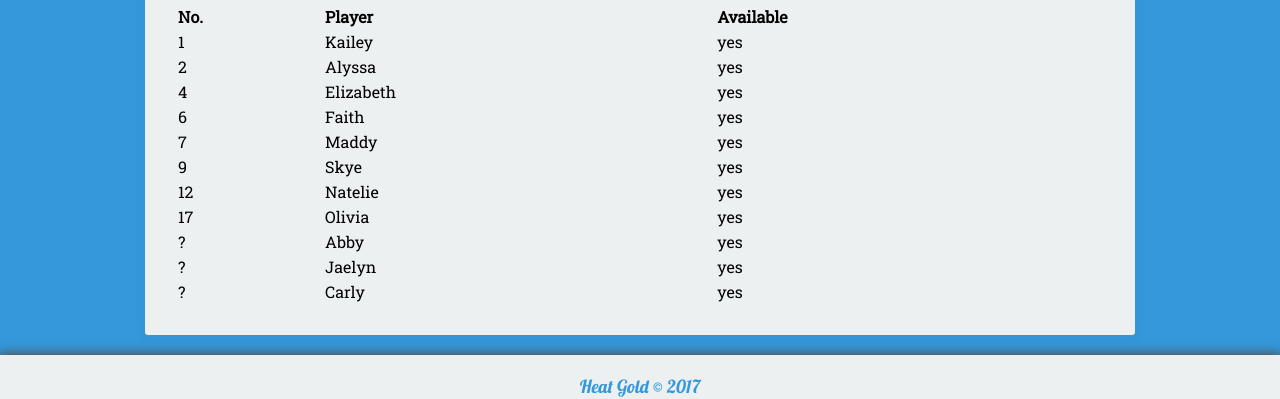
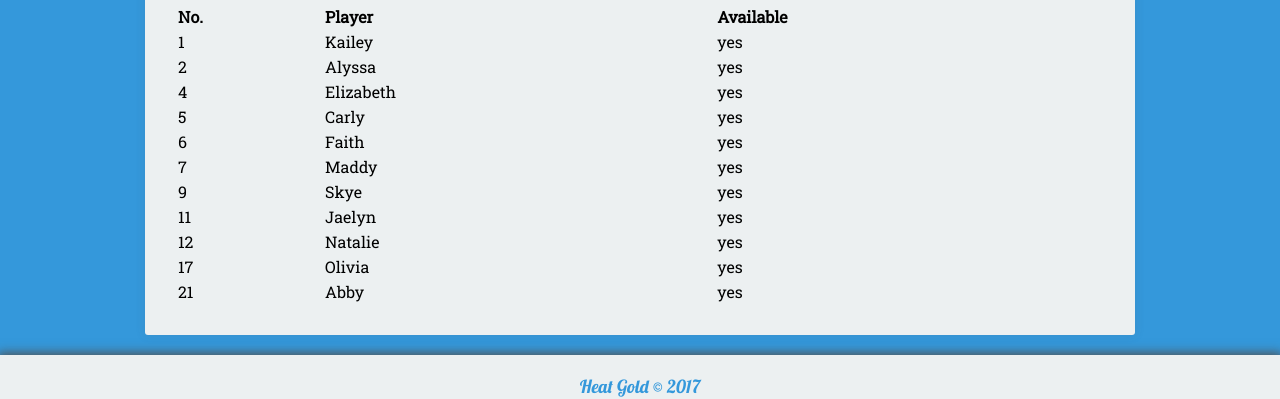
Before and after one commit to seanmerrow/ecf, a Jekyll site: the page built from _posts/2017-10-14-Oct-14-15.md, in a window 1280 px wide. Shown: the part 607-1006 px from the top of the page. Built offline with Jekyll 4.4.1, drawn with Linux system fonts in a browser that asks for light colours; nearby versions of some CDN libraries.

Commit message:
Update 2017-10-14-Oct-14-15.md

```diff
--- a/_posts/2017-10-14-Oct-14-15.md
+++ b/_posts/2017-10-14-Oct-14-15.md
@@ -33,11 +33,11 @@ category:
 |1|Kailey|yes|
 |2|Alyssa|yes|
 |4|Elizabeth|yes|
+|5|Carly|yes|
 |6|Faith|yes|
 |7|Maddy|yes|
 |9|Skye|yes|
-|12|Natelie|yes|
+|11|Jaelyn|yes|
+|12|Natalie|yes|
 |17|Olivia|yes|
-|?|Abby|yes|
-|?|Jaelyn|yes|
-|?|Carly|yes|
+|21|Abby|yes|
```
